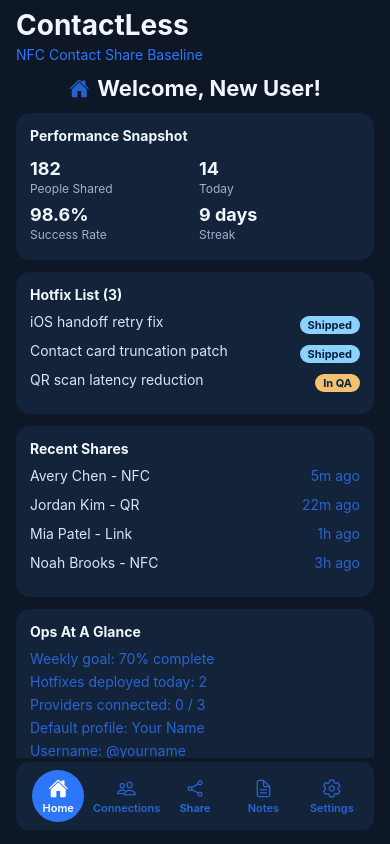
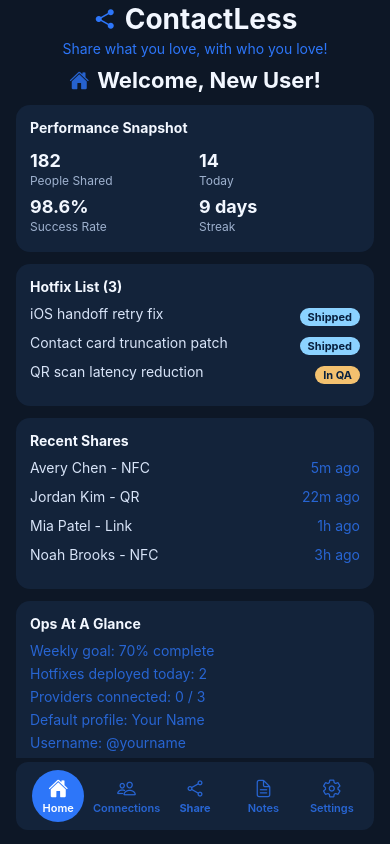
Before and after one commit to ShadowHexYT/ContactLess, a React Native app: screen / in a window 390 px wide. Built offline with nearby package versions, Linux system fonts and the light colour scheme.

Commit message:
changed the title to be the slogan and centered

```diff
--- a/App.js
+++ b/App.js
@@ -1,4 +1,5 @@
 import React, { useEffect, useMemo, useRef, useState } from 'react';
+import { Ionicons } from '@expo/vector-icons';
 import {
   Alert,
   Animated,
@@ -560,10 +561,15 @@ export default function App() {
       <SafeAreaView style={[styles.safeArea, { backgroundColor: activeTheme.background }]}>
         <StatusBar barStyle="light-content" />
         <View style={[styles.container, { backgroundColor: activeTheme.background }]}>
-          <Text style={styles.headerTitle}>ContactLess</Text>
-          <Text style={[styles.headerSubtitle, { color: activeTheme.accent }]}>
-            NFC Contact Share Baseline
-          </Text>
+          <View style={styles.headerWrap}>
+            <View style={styles.headerRow}>
+              <Ionicons name="share-social" size={24} color={activeTheme.accent} />
+              <Text style={styles.headerTitle}>ContactLess</Text>
+            </View>
+            <Text style={[styles.headerSubtitle, { color: activeTheme.accent }]}>
+              Share what you love, with who you love!
+            </Text>
+          </View>
 
           <ScrollView style={styles.content} contentContainerStyle={styles.contentContainer}>
             <Animated.View
@@ -599,17 +605,26 @@ const styles = StyleSheet.create({
     flex: 1,
     backgroundColor: '#0d1726',
     paddingHorizontal: 16,
-    paddingTop: 8,
+    paddingTop: 2,
+  },
+  headerWrap: {
+    alignItems: 'center',
+    marginBottom: 10,
+  },
+  headerRow: {
+    flexDirection: 'row',
+    alignItems: 'center',
   },
   headerTitle: {
     color: '#f2f7ff',
     fontSize: 28,
     fontWeight: '700',
+    marginLeft: 8,
   },
   headerSubtitle: {
     color: '#b0c0d9',
     marginTop: 4,
-    marginBottom: 12,
+    textAlign: 'center',
   },
   content: {
     flex: 1,
```
